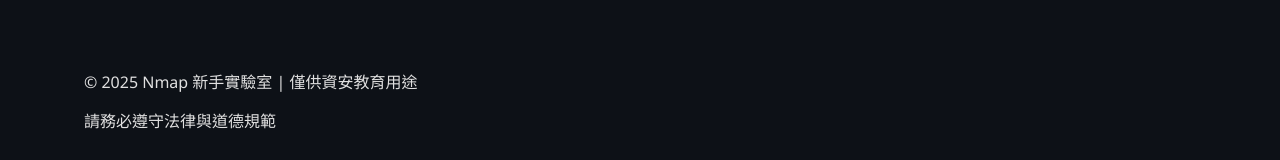
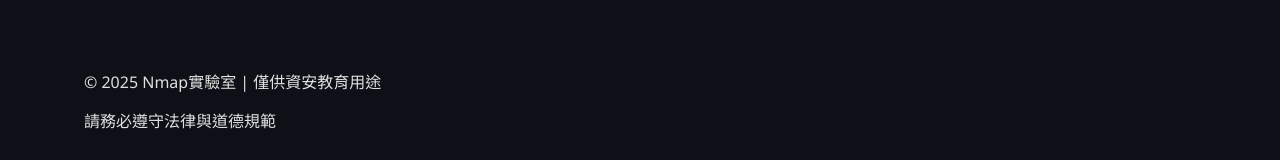
Before and after one commit to Userggyy/kijimmyer, a plain HTML site: page nmap.html in a window 1280 px wide. Shown: the part 3107-3267 px from the top of the page. Drawn offline with Linux system fonts and the light colour scheme.

Commit message:
Update nmap.html

```diff
--- a/nmap.html
+++ b/nmap.html
@@ -411,7 +411,7 @@
 
     <footer>
         <div class="container">
-            <p>© 2025 Nmap 新手實驗室 | 僅供資安教育用途</p>
+            <p>© 2025 Nmap實驗室 | 僅供資安教育用途</p>
             <p>請務必遵守法律與道德規範</p>
         </div>
     </footer>
```
